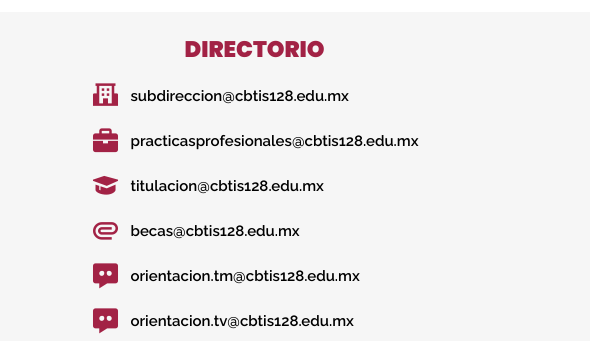
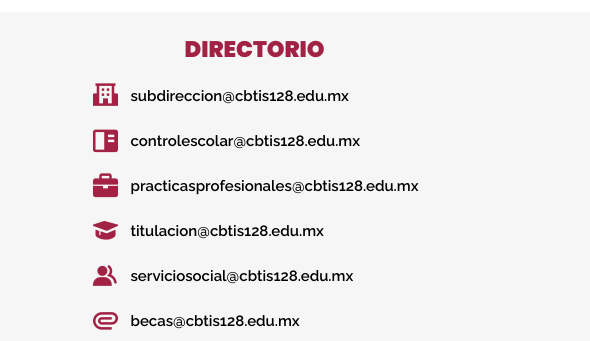
Before and after one commit to marcos700x/CBTIS128-Workspace, a plain HTML site: page pages/contacto.html in a window 1280 px wide. Shown: the part 1080-1421 px from the top of the page, 0-590 px from the left. Drawn offline with nearby package versions, Linux system fonts and the light colour scheme.

Commit message:
Agregados correos y ortografia

```diff
--- a/pages/contacto.html
+++ b/pages/contacto.html
@@ -126,6 +126,10 @@
                     <i class="contacto__logo bx bxs-school"></i>
                     <p class="contacto__texto">subdireccion@cbtis128.edu.mx</p>
                 </a>
+                <a class="contacto__enlace" href="">
+                    <i class="contacto__logo bx bxs-book-content"></i>
+                    <p class="contacto__texto">controlescolar@cbtis128.edu.mx</p>
+                </a>
                 <a class="contacto__enlace" href=""">
                     <i class="contacto__logo bx bxs-briefcase"></i>
                     <p class="contacto__texto">practicasprofesionales@cbtis128.&shy;edu.mx</p>
@@ -133,6 +137,10 @@
                 <a class="contacto__enlace" target="_blank" href="">
                     <i class="contacto__logo bx bxs-graduation"></i>
                     <p class="contacto__texto">titulacion@cbtis128.edu.mx</p>
+                </a>
+                <a class="contacto__enlace" target="_blank" href="">
+                    <i class="contacto__logo bx bxs-group"></i>
+                    <p class="contacto__texto">serviciosocial@cbtis128.edu.mx</p>
                 </a>
                 <a class="contacto__enlace" href="">
                     <i class="contacto__logo bx bx-paperclip"></i>
```
Also changed, not shown: index.html (+1 -1 lines), pages/alumnos.html (+1 -1 lines).
